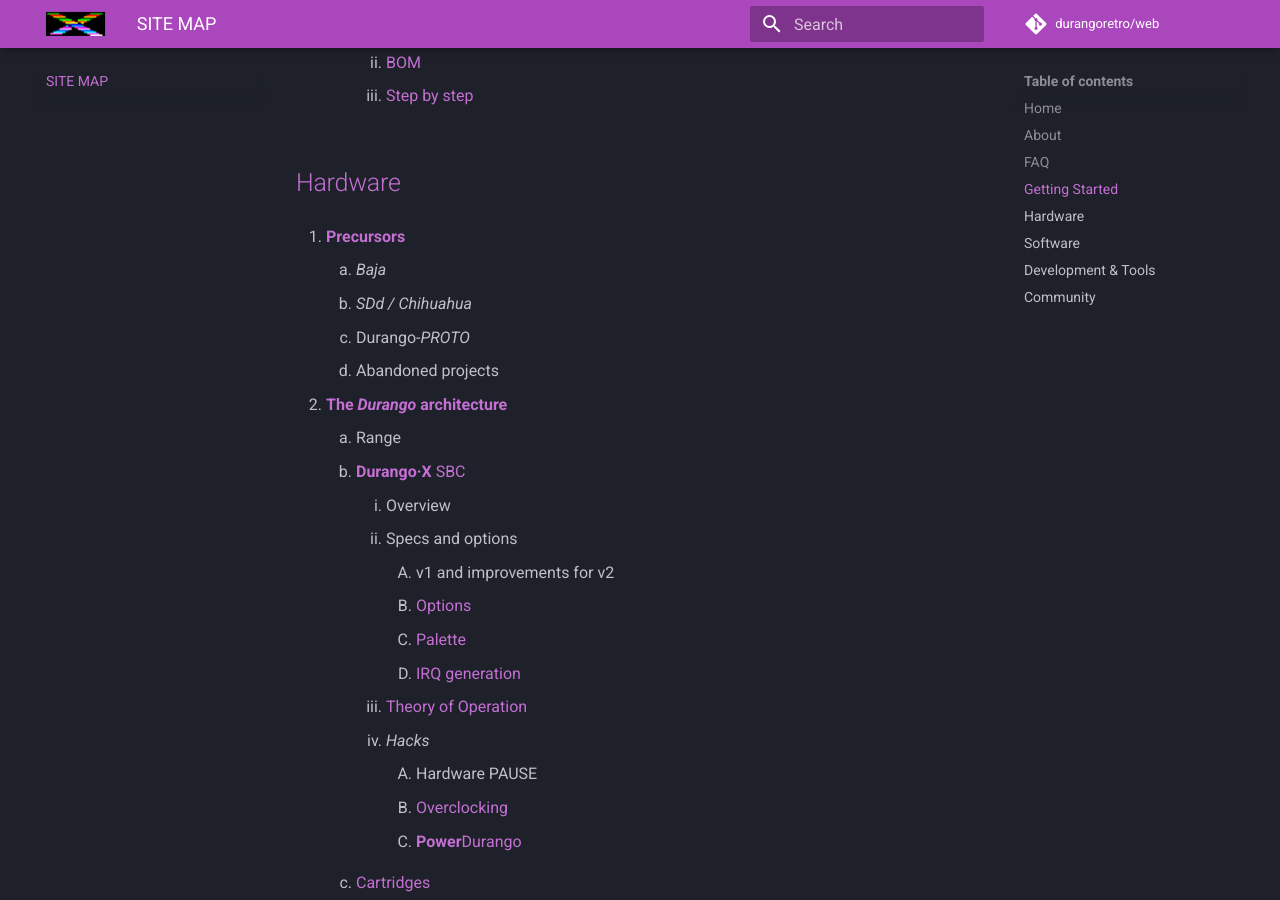
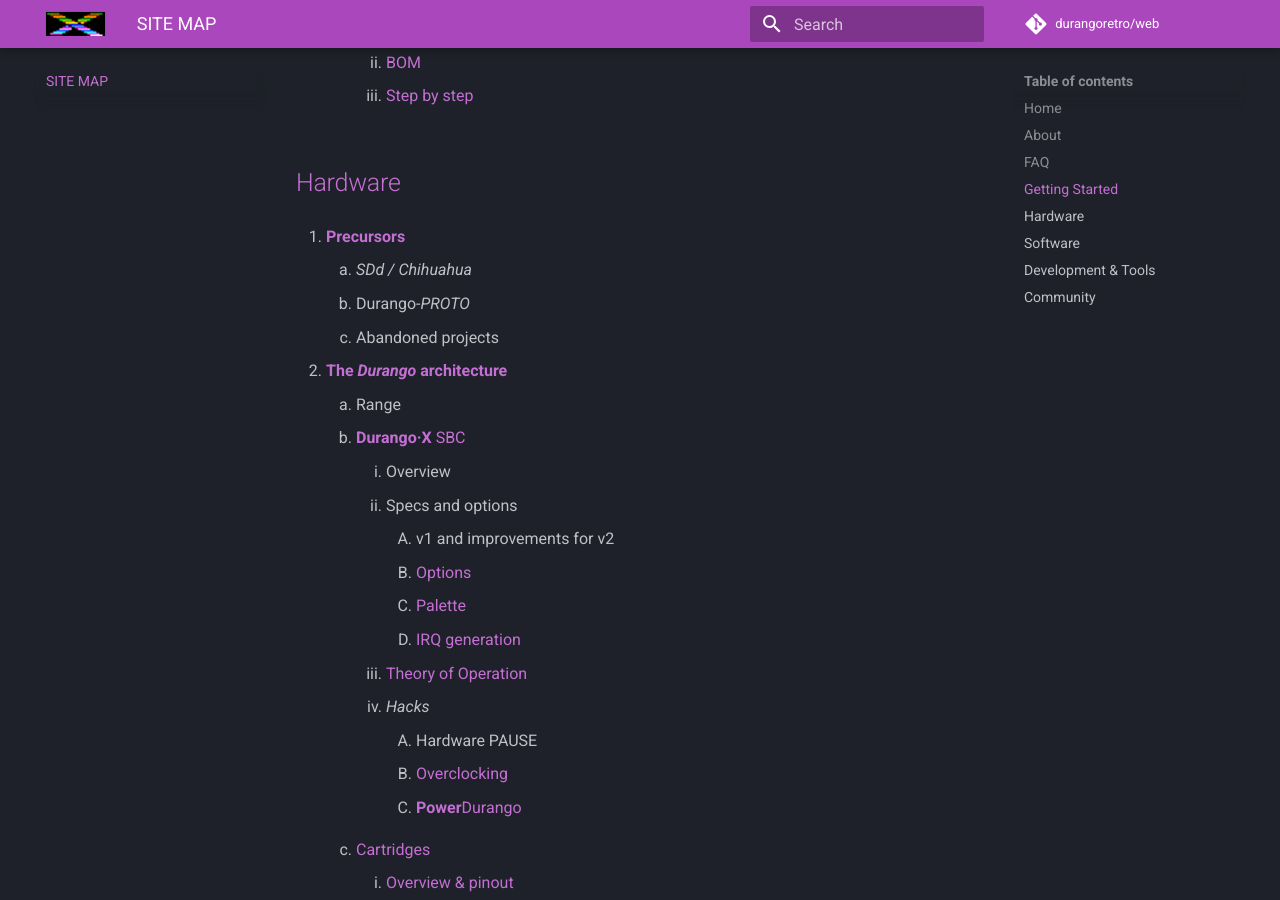
Before and after one commit to durangoretro/web, an MkDocs documentation site: the page built from docs/sitemap.md, in a window 1280 px wide and 900 px high, scrolled down 1409 px. Built offline with MkDocs 1.6.1 and Material for MkDocs 9.7.7, drawn with Linux system fonts in a browser that asks for light colours; comment, search, counter and statistics services are not loaded.

Commit message:
Baja goes into abandoned projects

```diff
--- a/docs/sitemap.md
+++ b/docs/sitemap.md
@@ -43,7 +43,6 @@
 ## [Hardware](hardware.md)
 
 1. [**Precursors**](hard/previous.md)
-	1. _Baja_
 	1. _SDd / Chihuahua_
 	1. Durango-*PROTO*
 	1. Abandoned projects
```
